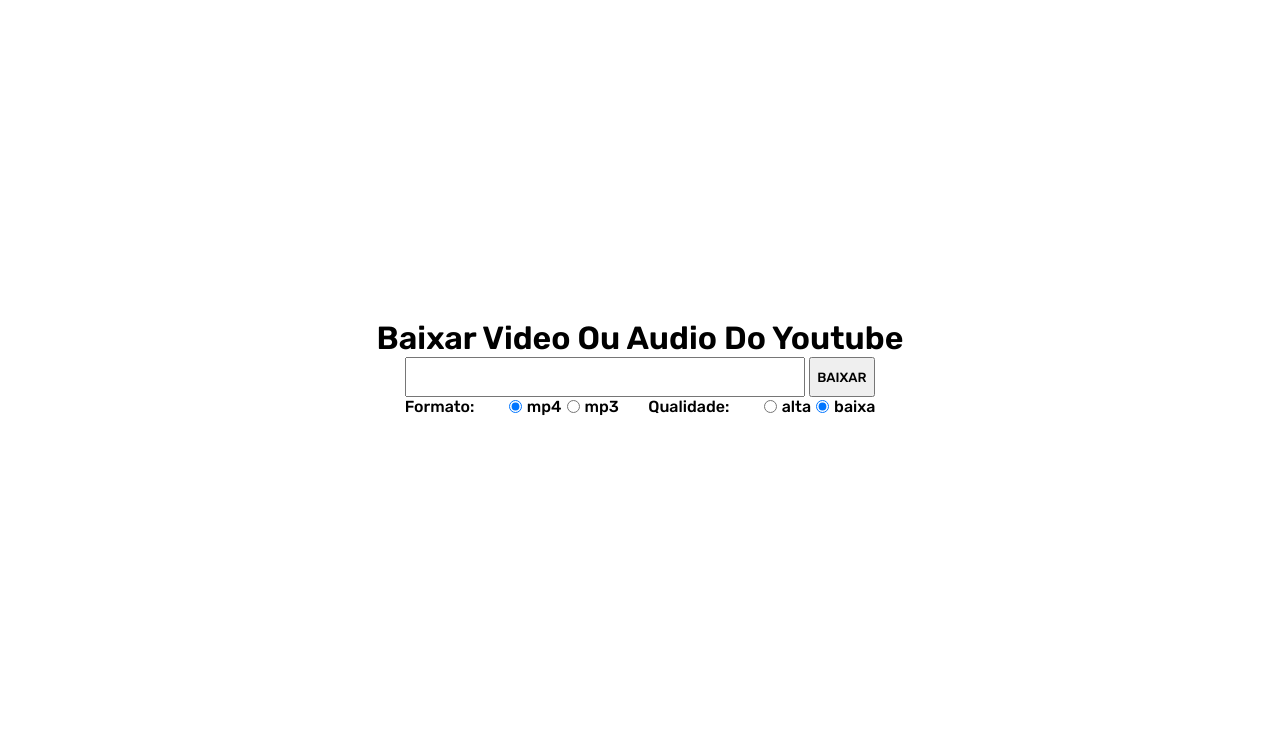
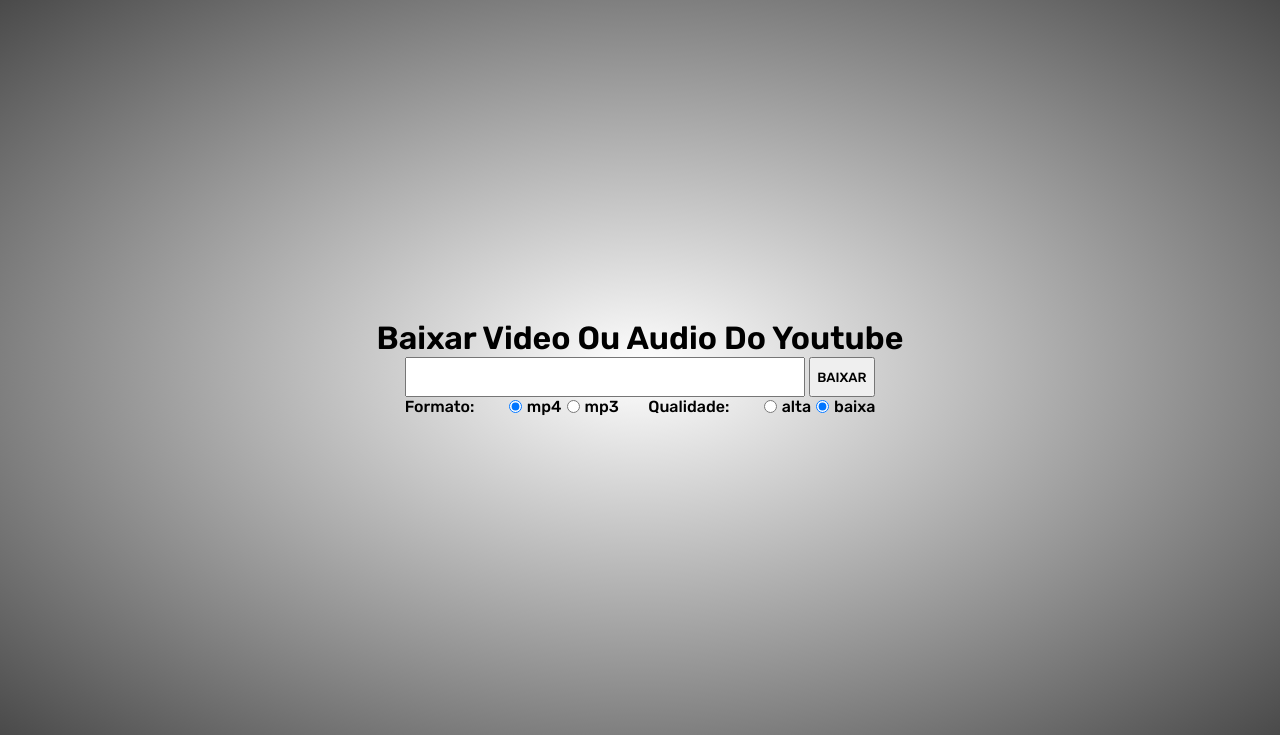
Before and after one commit to feiticeiro-tec/DownTube, a Flask app: page / in a window 1280 px wide. Shown: the part 65-800 px from the top of the page. Run offline with Flask 2, Linux system fonts and the light colour scheme.

Commit message:
background

```diff
--- a/static/css/index.css
+++ b/static/css/index.css
@@ -1,6 +1,7 @@
 main{
     height: calc(100% - 65px);
     display: flex;
+    background-image: -webkit-radial-gradient(white,#4a4a4a);
 }
 .download{
     text-align: center;
```
